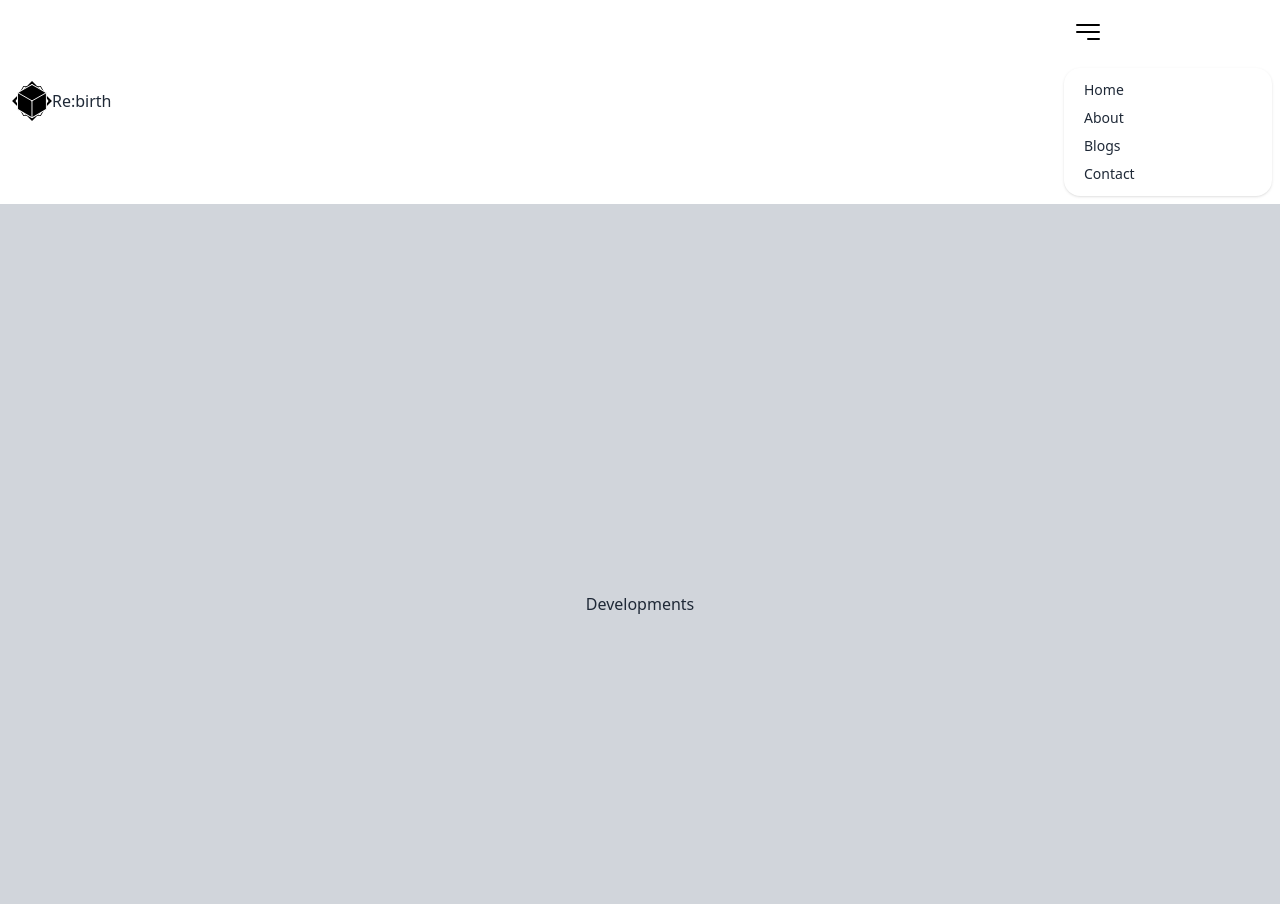
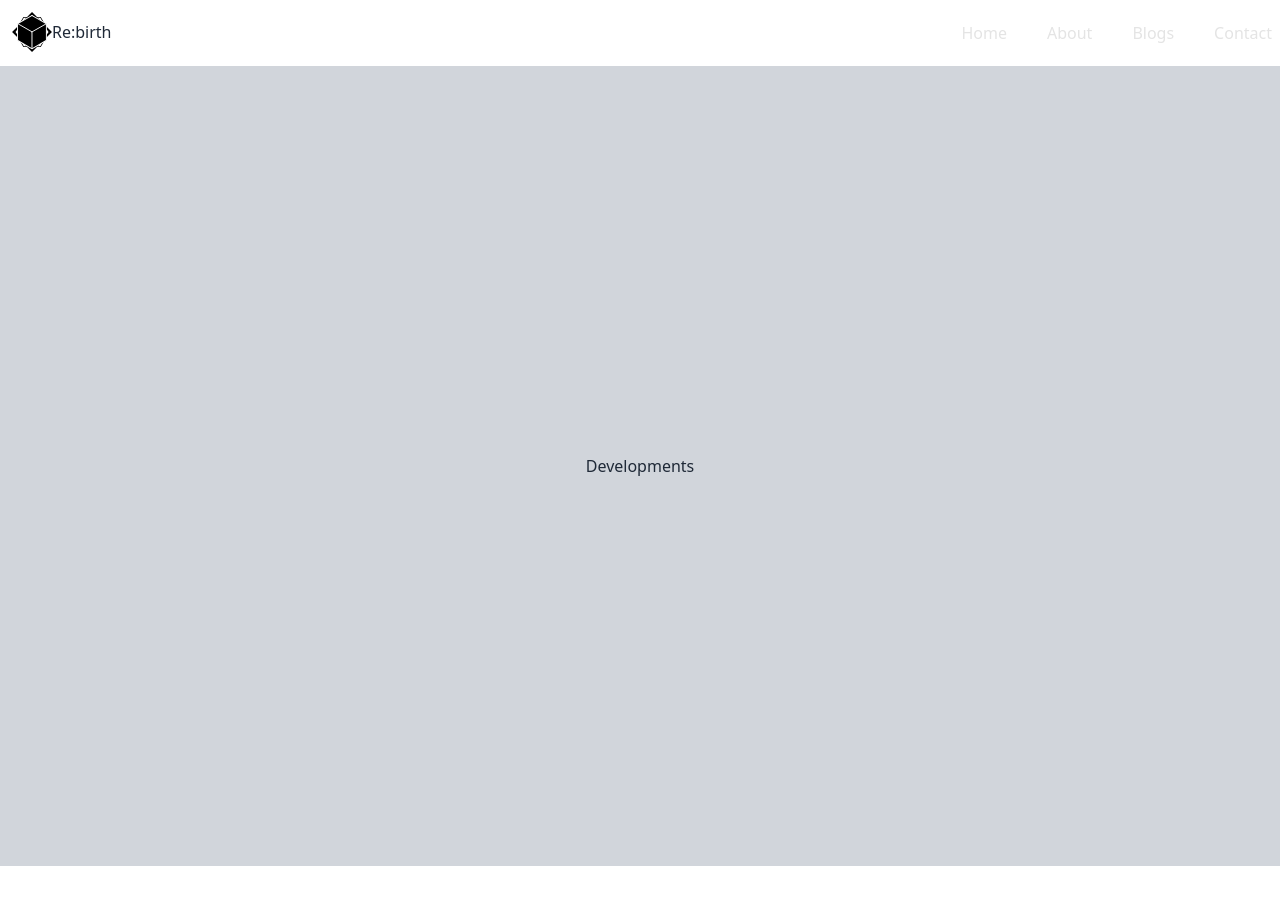
Before and after one commit to MSK1206/nextjs-typescript-tailwindcss-microcms-jamstack-app, a Next.js app: page / in a window 1280 px wide. Shown: the top 904 px of the page. After the commit the page ends 866 px from the top, so only its background shows below. Built offline with nearby package versions, Linux system fonts and the light colour scheme.

Commit message:
Fix: Menu

```diff
--- /dev/null
+++ b/src/app/_components/Menu/index.module.css
@@ -0,0 +1,46 @@
+
+.items {
+  display: flex;
+  color:rgb(228, 228, 228) ;
+  gap: 40px;
+}
+
+.button {
+  display: none;
+}
+
+@media (max-width: 640px) {
+  .nav {
+    display: none;
+  }
+
+  .nav.open {
+    display: block;
+    position: fixed;
+    top: 0;
+    left: 0;
+    right: 0;
+    bottom: 0;
+    background-color: black;
+    color: black;
+    padding: 25px 20px;
+  }
+
+  .items {
+    flex-direction: column;
+    gap: 24px;
+  }
+
+  .button {
+    display: flex;
+    background: none;
+    border: none;
+    cursor: pointer;
+  }
+
+  .close {
+    position: absolute;
+    top: 24px;
+    right: 16px;
+  }
+}
--- a/src/app/_components/Menu/index.tsx
+++ b/src/app/_components/Menu/index.tsx
@@ -1,40 +1,47 @@
+'use client'
 import Link from 'next/link'
+import { useState } from 'react'
 import { Bars3BottomRightIcon, XMarkIcon } from '@heroicons/react/24/outline'
+import cx from 'classnames'
+import styles from './index.module.css'
+
+interface MenuItem {
+  label: string
+  link: string
+}
+
+const menuItems: MenuItem[] = [
+  { label: 'Home', link: '/' },
+  { label: 'About', link: '/about' },
+  { label: 'Blogs', link: '/blog' },
+  { label: 'Contact', link: '/contact' }
+]
 
 export default function Menu() {
+  const [isOpen, setIsOpen] = useState<boolean>(false)
+  const toggleMenu = () => {
+    setIsOpen((prevOpen) => !prevOpen)
+  }
   return (
-    <>
-      <div className="dropdown-right">
-        <label
-          tabIndex={0}
-          className="btn btn-ghost btn-circle swap swap-rotate"
+    <div>
+      <nav className={cx(styles.nav, isOpen && styles.open)}>
+        <ul className={styles.items}>
+          {menuItems.map((item) => (
+            <li className="menu-item" key={item.label}>
+              <Link href={item.link}>{item.label}</Link>
+            </li>
+          ))}
+        </ul>
+        <button
+          className={cx(styles.button, styles.close)}
+          onClick={toggleMenu}
         >
-          {/* this hidden checkbox controls the state */}
-          <input type="checkbox" />
-
-          {/* hamburger icon */}
-          <Bars3BottomRightIcon className="swap-off fill-current w-8 h-8 text-black" />
-          {/* close icon */}
-          <XMarkIcon className="swap-on fill-current w-8 h-8 text-black" />
-        </label>
-        <ul
-          tabIndex={0}
-          className="menu menu-sm dropdown-content mt-3 z-[1] p-2 shadow bg-base-100 rounded-box w-52"
-        >
-          <li>
-            <Link href={'/'}>Home</Link>
-          </li>
-          <li>
-            <Link href={'/about'}>About</Link>
-          </li>
-          <li>
-            <Link href={'/blog'}>Blogs</Link>
-          </li>
-          <li>
-            <Link href={'/Contact'}>Contact</Link>
-          </li>
-        </ul>
-      </div>
-    </>
+          <XMarkIcon className="w-8 h-8 text-white" />
+        </button>
+      </nav>
+      <button className={styles.button} onClick={toggleMenu}>
+        <Bars3BottomRightIcon className="w-8 h-8 text-black" />
+      </button>
+    </div>
   )
 }
```
